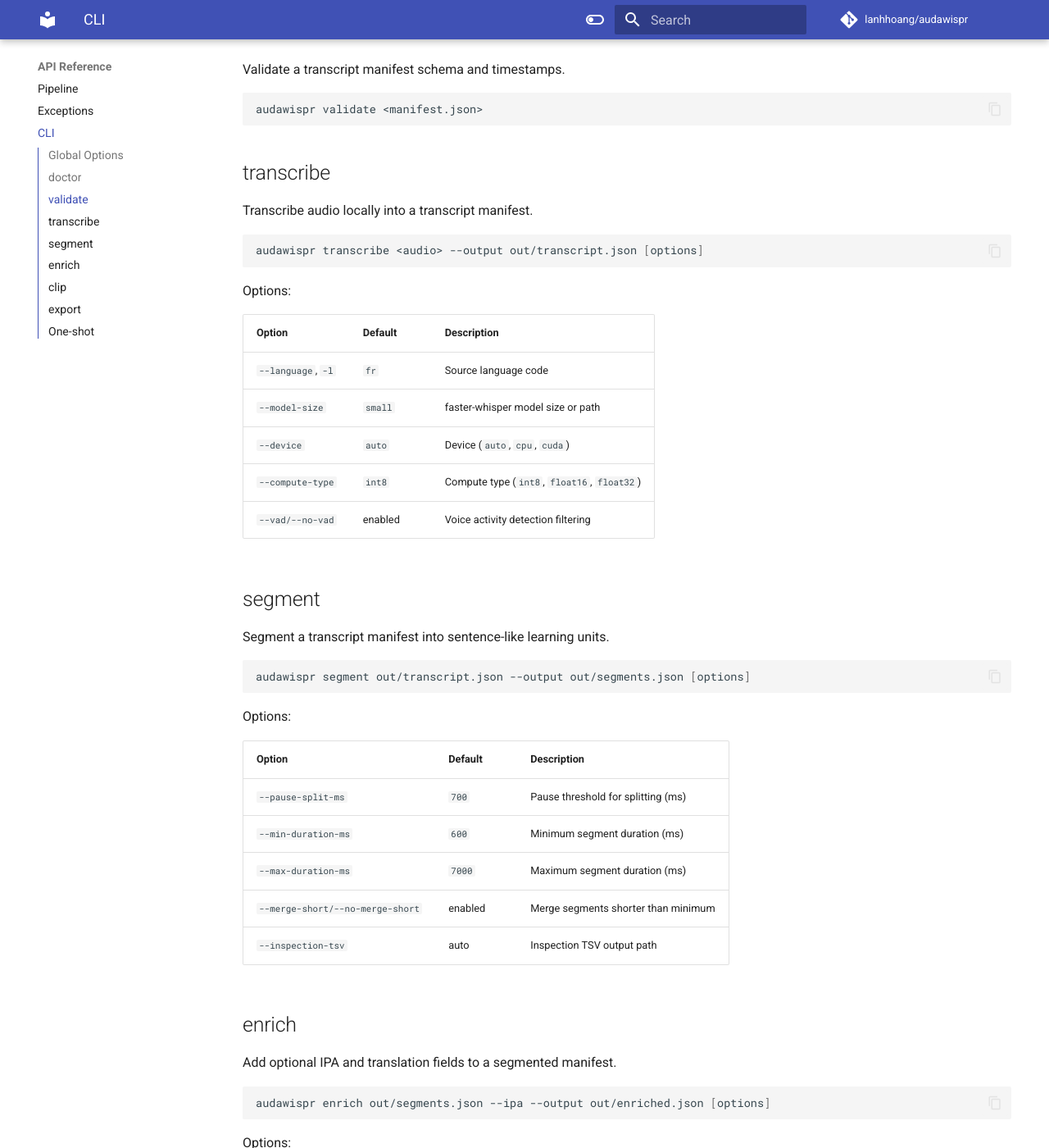
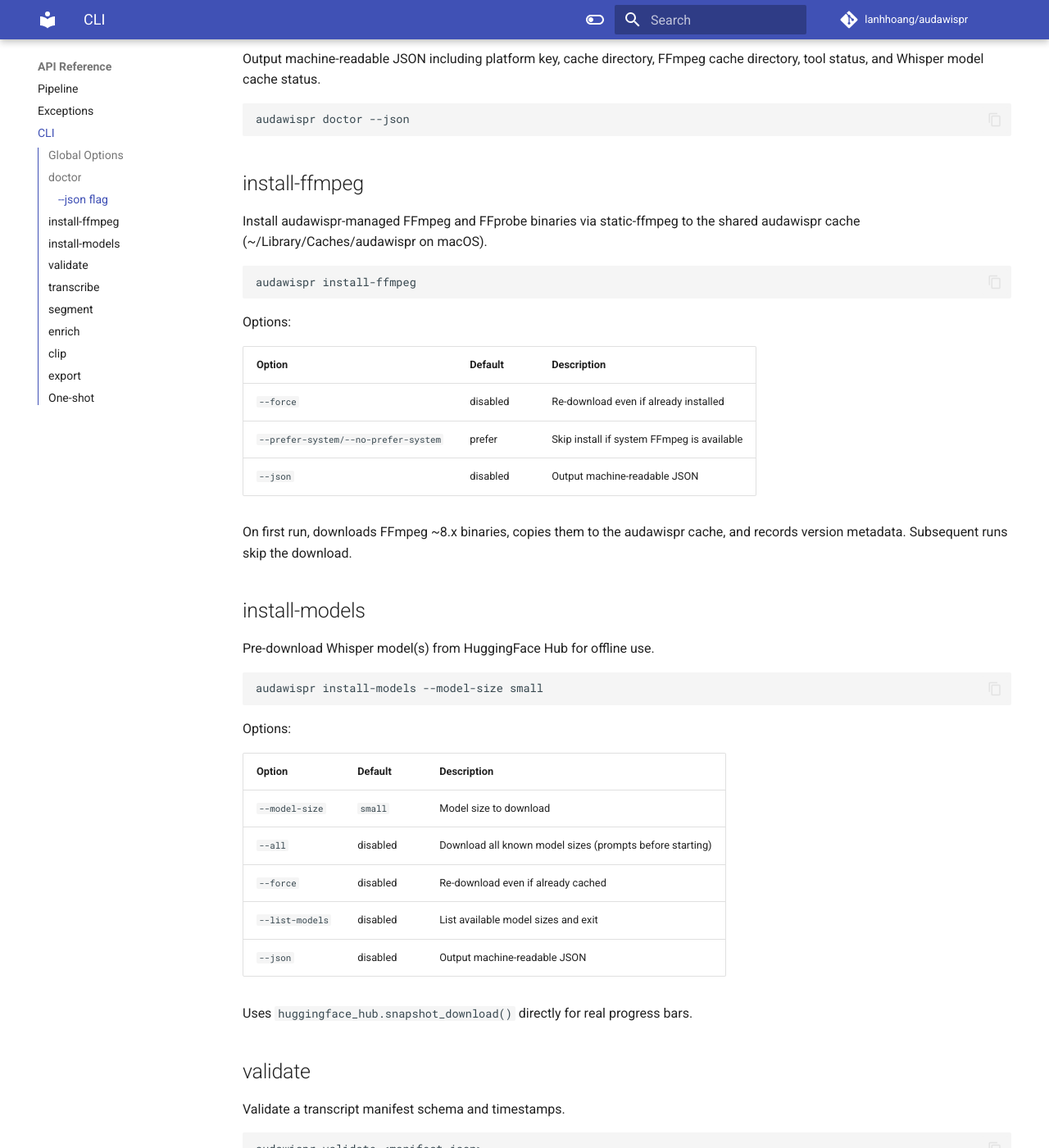
Before and after one commit to lanhhoang/audawispr, an MkDocs documentation site: the page built from docs/api/cli.md, in a window 1280 px wide and 1400 px high, scrolled down 637 px. Shown: the whole window at 82% size. Built offline with MkDocs 1.6.1 and Material for MkDocs 9.7.7, drawn with Linux system fonts in a browser that asks for light colours; comment, search, counter and statistics services are not loaded; some of the changed text lies outside the part shown.

Commit message:
docs: document install-ffmpeg, install-models, doctor --json, and pipeline --keep-work features

````diff
--- a/docs/api/cli.md
+++ b/docs/api/cli.md
@@ -17,6 +17,55 @@
 ```
 
 Checks package version, Python version, and FFmpeg/FFprobe availability.
+
+### `--json` flag
+
+Output machine-readable JSON including platform key, cache directory, FFmpeg cache
+directory, tool status, and Whisper model cache status.
+
+```sh
+audawispr doctor --json
+```
+
+## install-ffmpeg
+
+Install audawispr-managed FFmpeg and FFprobe binaries via static-ffmpeg to the
+shared audawispr cache (~/Library/Caches/audawispr on macOS).
+
+```sh
+audawispr install-ffmpeg
+```
+
+Options:
+
+| Option | Default | Description |
+|---|---|---|
+| `--force` | disabled | Re-download even if already installed |
+| `--prefer-system/--no-prefer-system` | prefer | Skip install if system FFmpeg is available |
+| `--json` | disabled | Output machine-readable JSON |
+
+On first run, downloads FFmpeg ~8.x binaries, copies them to the audawispr
+cache, and records version metadata. Subsequent runs skip the download.
+
+## install-models
+
+Pre-download Whisper model(s) from HuggingFace Hub for offline use.
+
+```sh
+audawispr install-models --model-size small
+```
+
+Options:
+
+| Option | Default | Description |
+|---|---|---|
+| `--model-size` | `small` | Model size to download |
+| `--all` | disabled | Download all known model sizes (prompts before starting) |
+| `--force` | disabled | Re-download even if already cached |
+| `--list-models` | disabled | List available model sizes and exit |
+| `--json` | disabled | Output machine-readable JSON |
+
+Uses `huggingface_hub.snapshot_download()` directly for real progress bars.
 
 ## validate
 
@@ -127,3 +176,12 @@
 
 Accepts all options from the individual subcommands. The pipeline runs
 transcription, segmentation, enrichment, clipping, and export in sequence.
+
+Options:
+
+| Option | Default | Description |
+|---|---|---|
+| `--keep-work` | disabled | Preserve the working directory after completion |
+
+The working directory is cleaned up automatically on success. Use ``--keep-work``
+to inspect intermediate files.
````
Also changed, not shown: docs/index.md (+4 -0 lines).
